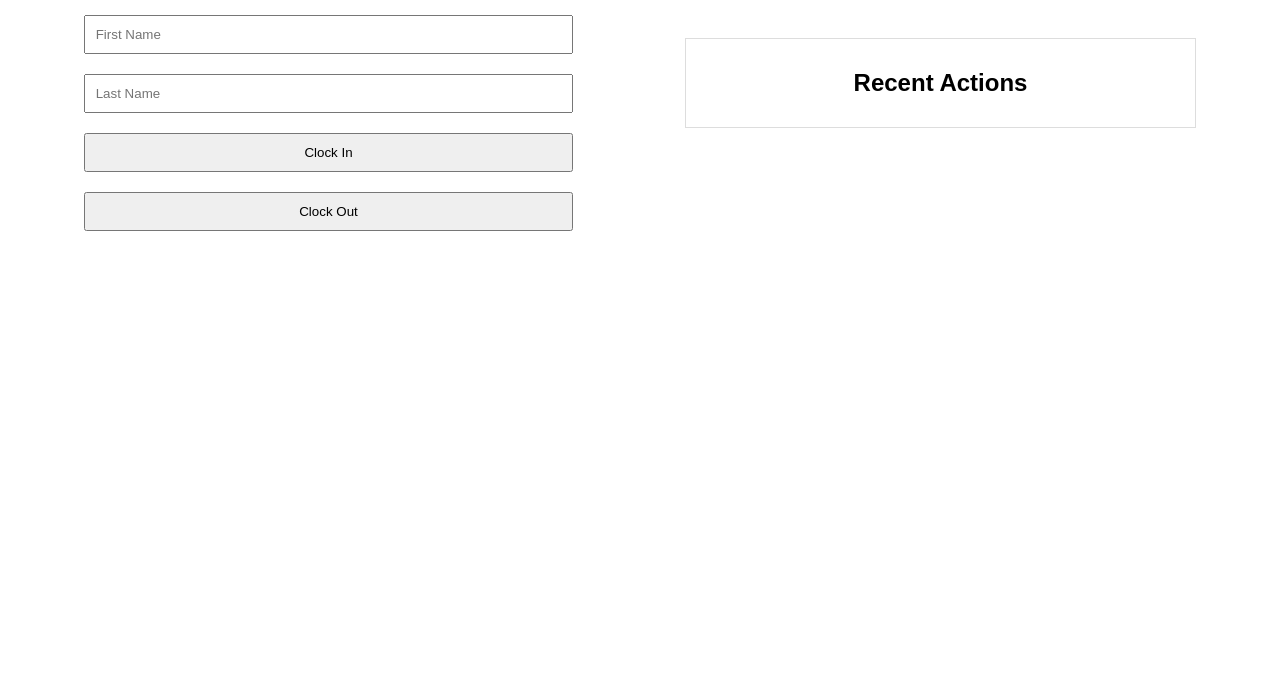
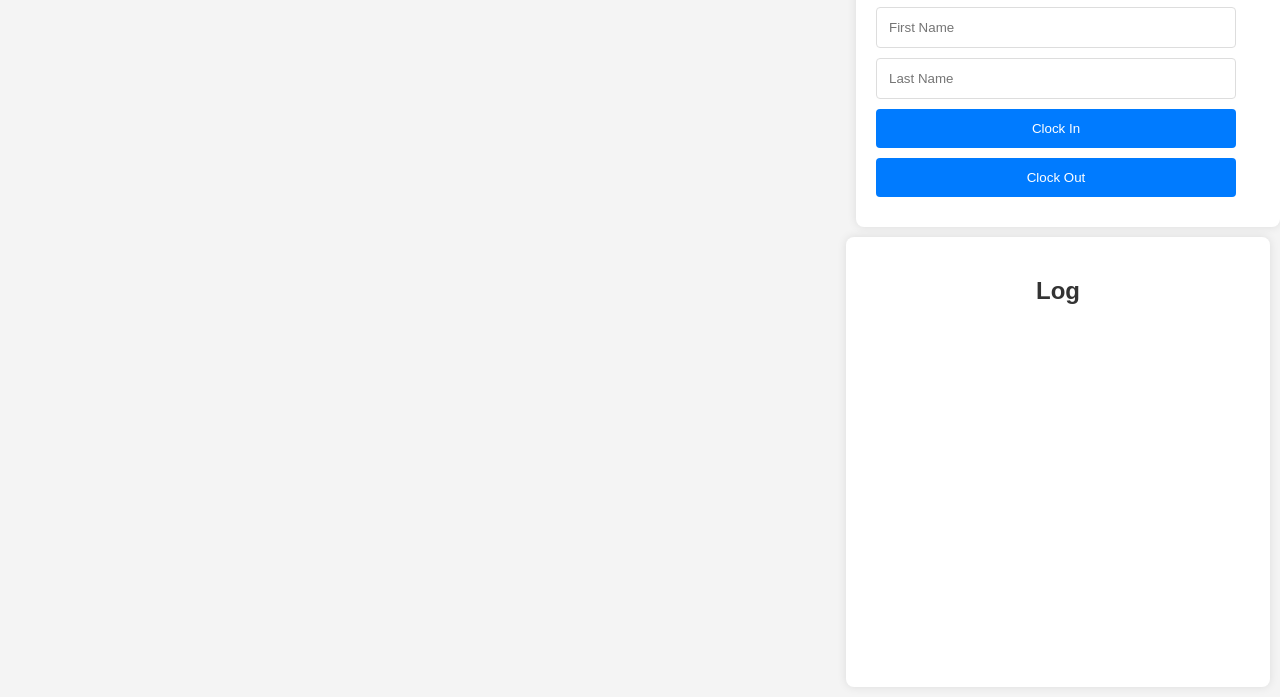
Before and after one commit to WrenVin/Hour-Tracking-Web-App, a plain HTML site: page index.html in a window 1280 px wide. Shown: the part 103-800 px from the top of the page. Drawn offline with Linux system fonts and the light colour scheme.

Commit message:
Add CSS and recents actions log

```diff
--- a/index.html
+++ b/index.html
@@ -5,42 +5,8 @@
     <meta charset="UTF-8">
     <meta name="viewport" content="width=device-width, initial-scale=1.0">
     <title>Hour Tracking App</title>
-    <style>
-        /* Add your CSS styles here */
-        body {
-            font-family: Arial, sans-serif;
-            display: flex;
-            justify-content: space-around;
-            padding: 20px;
-        }
-
-        .container,
-        .log {
-            width: 40%;
-            margin: auto;
-            text-align: center;
-        }
-
-        input,
-        button {
-            width: 100%;
-            padding: 10px;
-            margin: 10px 0;
-            box-sizing: border-box;
-        }
-
-        .log {
-            border: 1px solid #ddd;
-            padding: 10px;
-            max-height: 300px;
-            /* Adjust the height as needed */
-        }
-
-        .log-entry {
-            border-bottom: 1px solid #eee;
-            padding: 5px;
-        }
-    </style>
+        <link rel="stylesheet" href="style.css">
+</head>
 </head>
 
 <body>
@@ -55,11 +21,12 @@
     </div>
 
     <div class="log">
-        <h2>Recent Actions</h2>
-        <div id="logEntries">
+        <h2>Log</h2>
+        <div class="log-entries" id="logEntries">
             <!-- Log entries will be added here -->
         </div>
     </div>
+
 
     <script>
         function addLogEntry(action, firstName, lastName) {
--- a/style.css
+++ b/style.css
@@ -0,0 +1,86 @@
+/* style.css */
+body {
+    font-family: 'Arial', sans-serif;
+    margin: 0;
+    padding: 0;
+    height: 100vh;
+    background-color: #f4f4f4;
+    display: flex;
+    flex-direction: column;
+    align-items: flex-end;
+    /* Align items to the right */
+}
+
+.container {
+    width: 30%;
+    /* Adjust width as needed */
+    background: #fff;
+    padding: 20px;
+    border-radius: 8px;
+    box-shadow: 0 0 10px rgba(0, 0, 0, 0.1);
+    margin-top: 10px;
+}
+
+.log {
+    width: 30%;
+    /* Adjust width as needed */
+    background: #fff;
+    padding: 20px;
+    border-radius: 8px;
+    box-shadow: 0 0 10px rgba(0, 0, 0, 0.1);
+    margin: 10px;
+    flex-grow: 1;
+    /* Allows the log to fill the remaining vertical space */
+    overflow-y: auto;
+    /* Add scrollbar if content overflows */
+}
+
+h1,
+h2 {
+    color: #333;
+    text-align: center;
+}
+
+input,
+button {
+    width: calc(100% - 24px);
+    /* Adjusted for padding */
+    padding: 12px;
+    margin-bottom: 10px;
+    border: 1px solid #ddd;
+    border-radius: 4px;
+    box-sizing: border-box;
+}
+
+button {
+    background-color: #007bff;
+    color: white;
+    border: none;
+    cursor: pointer;
+}
+
+button:hover {
+    background-color: #0056b3;
+}
+
+.log-entry {
+    border-bottom: 1px solid #eee;
+    padding: 8px;
+    color: #666;
+}
+
+@media screen and (max-width: 768px) {
+    body {
+        align-items: center;
+    }
+
+    .container,
+    .log {
+        width: 80%;
+    }
+
+    .log {
+        flex-grow: 0;
+        /* Reset flex-grow for smaller screens */
+    }
+}
```
